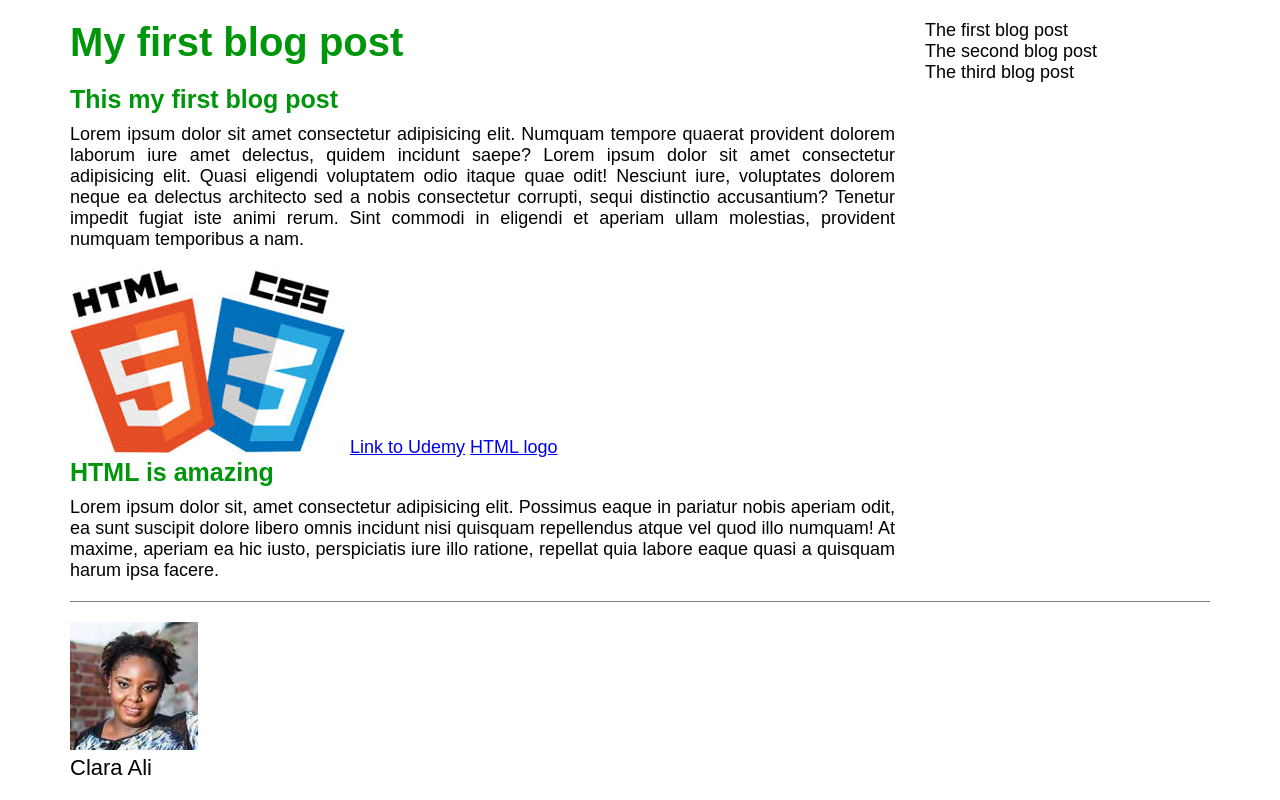
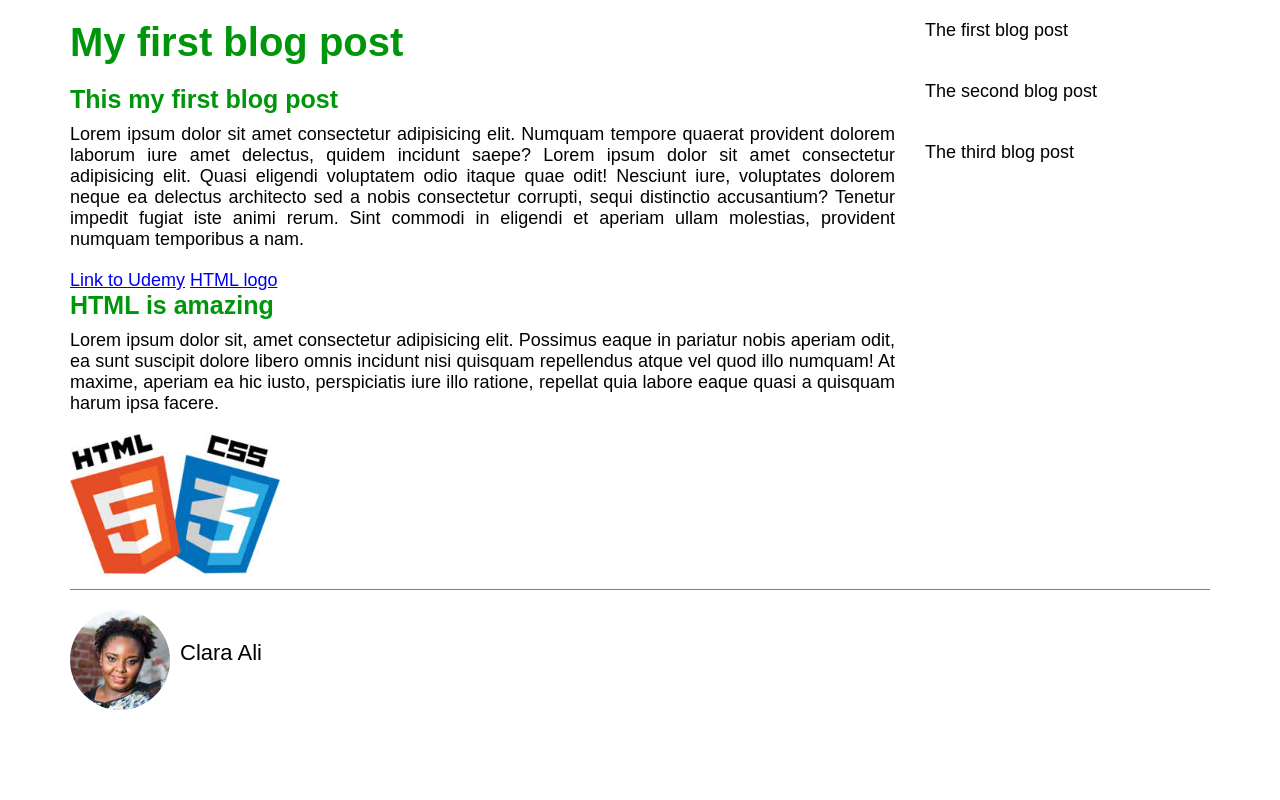
Before and after one commit to Codebrother1/weekend_css_practice_ex, a plain HTML site: page index.html in a window 1280 px wide. Drawn offline with Linux system fonts and the light colour scheme.

Commit message:
add styling

```diff
--- a/index.html
+++ b/index.html
@@ -13,12 +13,13 @@
   <h2>This my first blog post</h2>
   <p class="main-text">Lorem ipsum dolor sit amet consectetur adipisicing elit. Numquam tempore quaerat provident dolorem laborum iure amet delectus, quidem incidunt saepe? Lorem ipsum dolor sit amet consectetur adipisicing elit. Quasi eligendi voluptatem odio itaque quae odit! Nesciunt iure, voluptates dolorem neque ea delectus architecto sed a nobis consectetur corrupti, sequi distinctio accusantium? Tenetur impedit fugiat iste animi rerum. Sint commodi in eligendi et aperiam ullam molestias, provident numquam temporibus a nam.</p>
 
-<img src="./images/logo.jpg" alt="HTML5 and CSS3 logo">
+
 <a href="https://www.udemy.com/" target="_blank">Link to Udemy</a>
 <a href="./images/logo.jpg" target="_blank">HTML logo</a>
 
   <h2>HTML is amazing</h2>
   <p class="main-text">Lorem ipsum dolor sit, amet consectetur adipisicing elit. Possimus eaque in pariatur nobis aperiam odit, ea sunt suscipit dolore libero omnis incidunt nisi quisquam repellendus atque vel quod illo numquam! At maxime, aperiam ea hic iusto, perspiciatis iure illo ratione, repellat quia labore eaque quasi a quisquam harum ipsa facere.</p>
+  <img src="./images/logo.jpg" alt="HTML5 and CSS3 logo">
 </div>
 <div class="other-posts">
   <div class="other">The first blog post</div>
--- a/style.css
+++ b/style.css
@@ -37,6 +37,9 @@ h2 {
 
 .author-text {
   font-size: 22px;
+  float: left;
+  margin-top: 30px;
+  margin-left: 10px;
 }
 .container {
   width: 1140px;
@@ -58,3 +61,20 @@ h2 {
   padding-top: 20px;
   border-top: 1px solid #808080;
 }
+
+.other {
+  margin-bottom: 40px;
+}
+
+.author-box img {
+  height: 100px;
+  width: 100px;
+  border-radius: 50%;
+  float: left;
+}
+
+.blog-post img {
+  height: 150px;
+  width: auto;
+  padding-bottom: 10px;
+}
```
